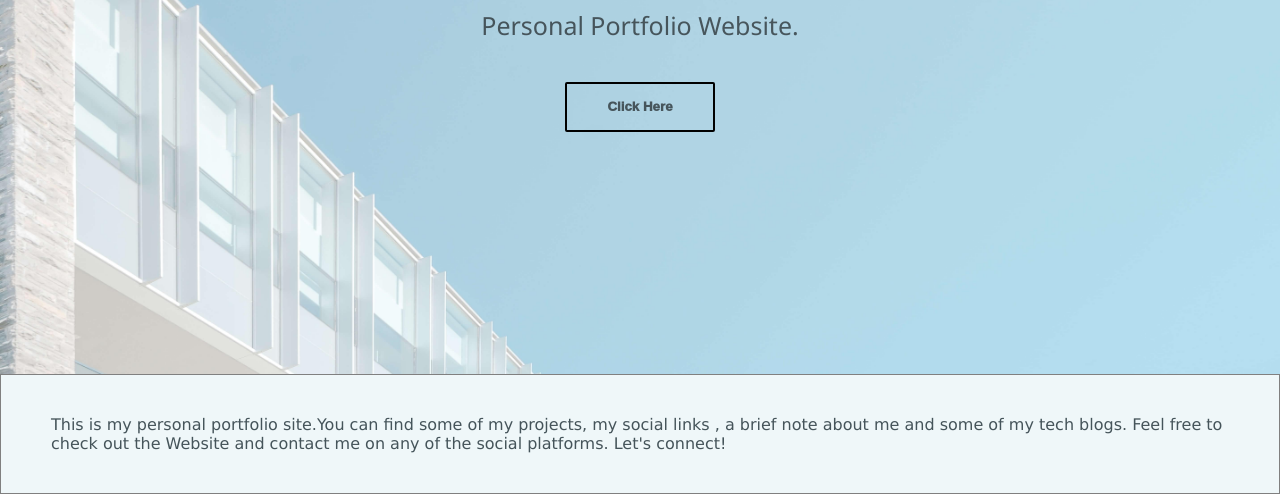
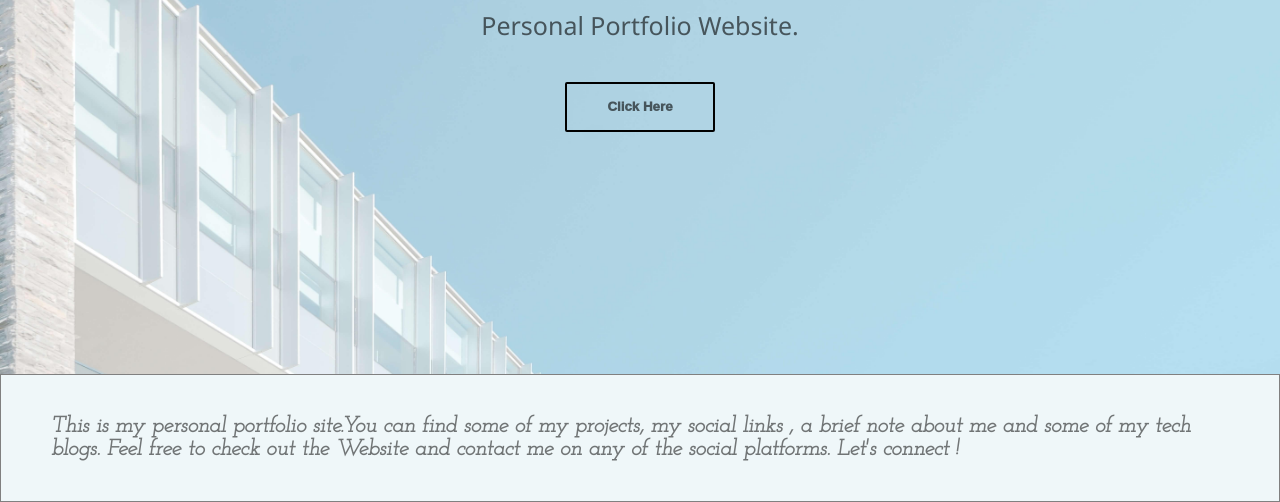
Before and after one commit to GouthamSurendran/GouthamSurendran.github.io, a website: page index.html in a window 1280 px wide. Shown: the part 346-848 px from the top of the page. Drawn offline with Linux system fonts and the light colour scheme.

Commit message:
slider autoscroll fix and font

```diff
--- a/index.html
+++ b/index.html
@@ -4,6 +4,8 @@
 <head>
 	<title>GouthamSurendran</title>
 	<meta name="viewport" content="width=device-width, initial-scale=1">
+	<link rel="preconnect" href="https://fonts.gstatic.com">
+<link href="https://fonts.googleapis.com/css2?family=Josefin+Slab:ital,wght@1,300&display=swap" rel="stylesheet">
 	<link rel="stylesheet" type="text/css" href="dist/css/style.css">
 	<link rel="stylesheet" href="https://cdnjs.cloudflare.com/ajax/libs/font-awesome/4.7.0/css/font-awesome.min.css">
 </head>
@@ -30,11 +32,12 @@
 		<p style="font-size: 25px;">Personal Portfolio Website.</p>
 		<button class="heroButton"><a>Click Here</a></button>
 	</div>
-	<p style="margin-top:0px;margin-bottom: 0px; padding: 40px 50px 40px 50px;border: solid gray 1px;background-color: #EFF7F9;
-	font-family: 'Lucida Sans', 'Lucida Sans Regular', 'Lucida Grande', 'Lucida Sans Unicode', Geneva, Verdana, sans-serif; color: #45545A;">
+	<p
+		style="margin-top:0px;margin-bottom: 0px; padding: 40px 50px 40px 50px;border: solid gray 1px;background-color: #EFF7F9;
+	 font-family: 'Josefin Slab', serif; color: #00000086;font-size: 22px;font-weight: bold;">
 		This is my personal portfolio site.You can find some of my projects, my social links , a brief note about
 		me and some of my tech blogs. Feel free to check out the Website and contact me on any of the social
-		platforms. Let's connect!
+		platforms. Let's connect !
 	</p>
 	<script src="./dist/Js/all.js">
 	</script>
```
Also changed, not shown: projects.html (+3 -2 lines).
